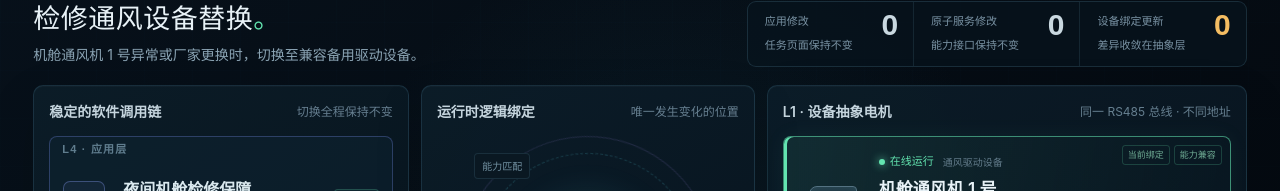
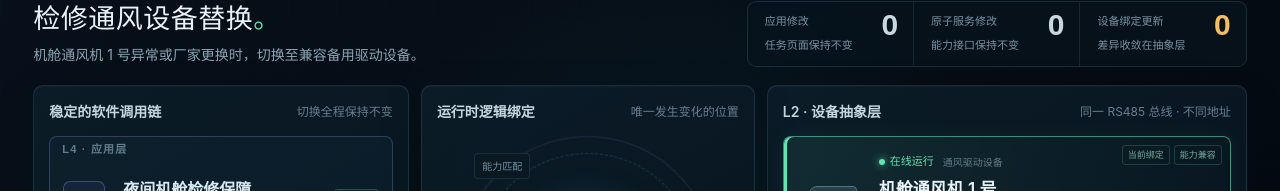
Before and after one commit to LanYuanA/eightdefence, a Vue app in the folder ui/: page /hardware-decoupling in a window 1280 px wide. Shown: the part 122-313 px from the top of the page. Built offline with nearby package versions, Linux system fonts and the light colour scheme.

Commit message:
fix: 统一硬件解耦设备抽象层标识

```diff
--- a/ui/src/views/HardwareDecoupling.vue
+++ b/ui/src/views/HardwareDecoupling.vue
@@ -128,7 +128,7 @@ onUnmounted(() => {
         </div>
 
         <div class="physical-pool">
-          <header class="stage-heading"><span>L1 · 设备抽象电机</span><small>同一 RS485 总线 · 不同地址</small></header>
+          <header class="stage-heading"><span>L2 · 设备抽象层</span><small>同一 RS485 总线 · 不同地址</small></header>
           <article v-for="device in demo.devices" :key="device.id" class="motor-card" :class="[device.status, { bound: device.id === demo.logicalExecutor.boundDeviceId, candidate: device.id === demo.candidateId }]">
             <div class="motor-visual">
               <span class="motor-axis"/><span class="motor-body"><i/><i/><i/></span><span class="motor-tail"/>
```
